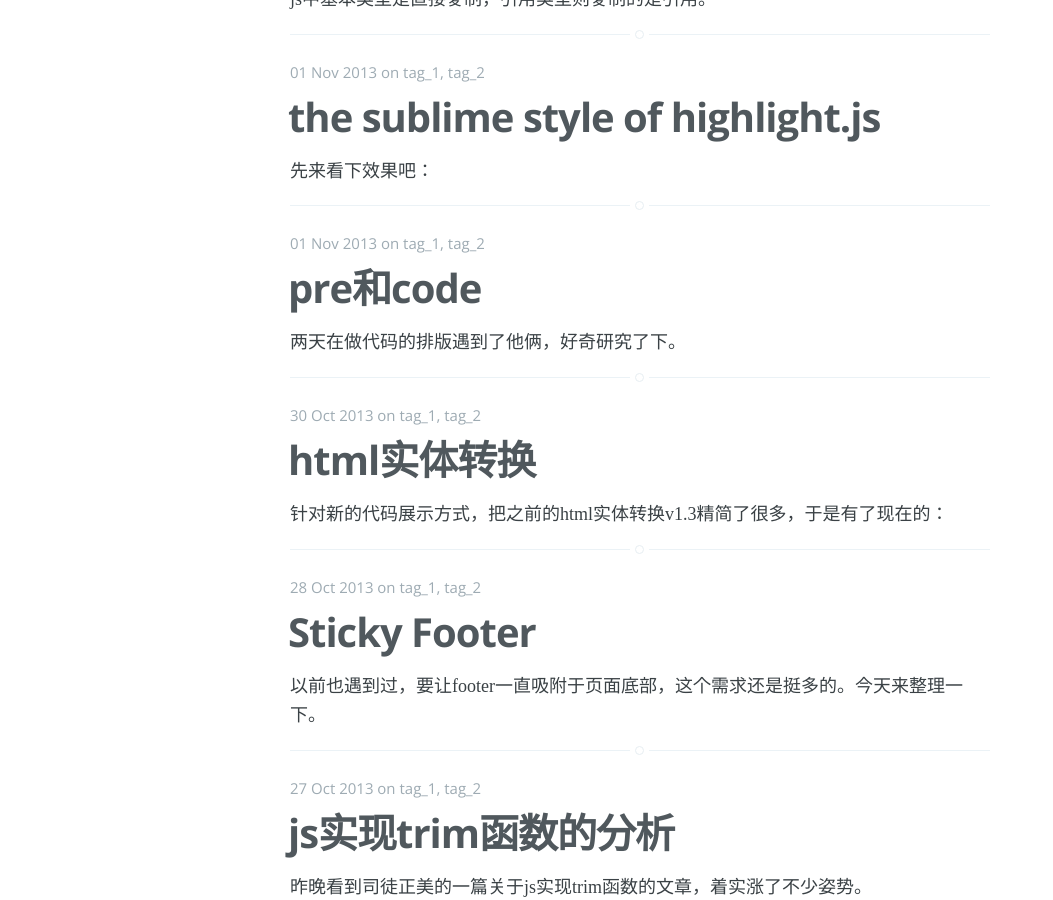
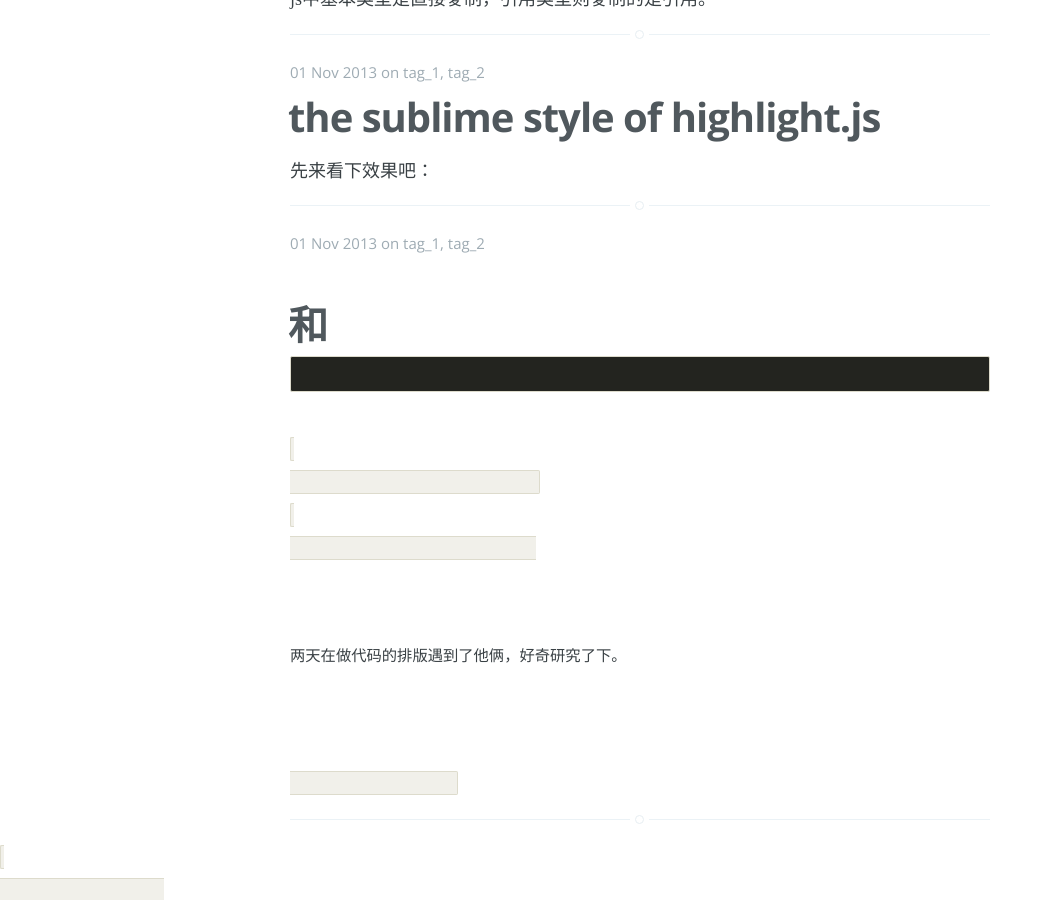
Before and after one commit to dragonwong/blog, a Jekyll site: the page built from index.html, in a window 1280 px wide and 900 px high, scrolled down 1452 px. Shown: the whole window, without its empty margins (0-1053 px from the left). Built offline with Jekyll 4.4.1, drawn with Linux system fonts in a browser that asks for light colours; some web fonts are replaced.

Commit message:
pre code tit

```diff
--- a/_posts/2013-11-01-pre和code.html
+++ b/_posts/2013-11-01-pre和code.html
@@ -1,6 +1,6 @@
 ---
 layout: article
-title: pre和code
+title: <pre>和<code>
 ---
 
 <p>两天在做代码的排版遇到了他俩，好奇研究了下。</p>
@@ -10,7 +10,7 @@ title: pre和code
 <p>官方解释：</p>
 
 <blockquote>
-  <p>The &lt;pre&gt; element represents a block of preformatted text.</p>
+	<p>The &lt;pre&gt; element represents a block of preformatted text.</p>
 </blockquote>
 
 <p><code>&lt;pre&gt;</code>代表一块预编排的文本。这里可以得知两个信息，一是<code>&lt;pre&gt;</code>是块级元素，二是<code>&lt;pre&gt;</code>会保留原有格式。</p>
@@ -31,7 +31,7 @@ title: pre和code
 <p>官方解释：</p>
 
 <blockquote>
-  <p>The &lt;code&gt; element represents a fragment of computer code.</p>
+	<p>The &lt;code&gt; element represents a fragment of computer code.</p>
 </blockquote>
 
 <p>我觉得<code>&lt;code&gt;</code>比<code>&lt;pre&gt;</code>更加语义化，他直接对外宣称“这是一段计算机代码”。</p>
```
